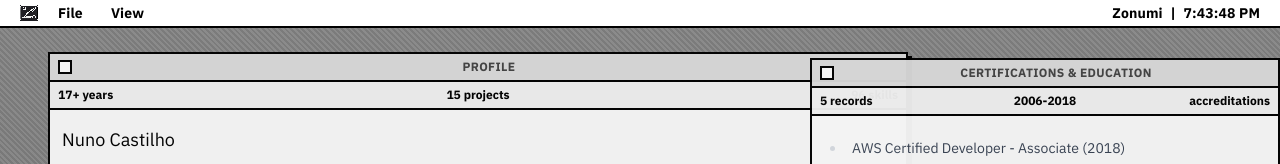
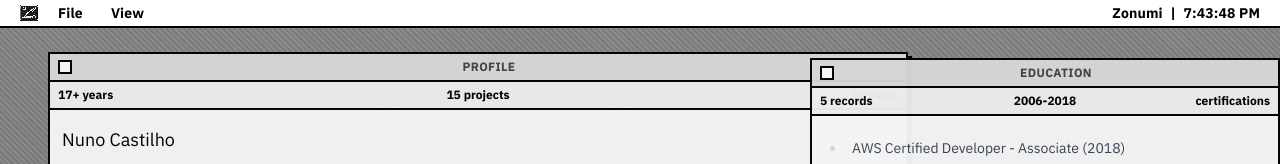
Before and after one commit to zonumi/zonumi-website, a Next.js app: page / in a window 1280 px wide. Shown: the top 164 px of the page. Built offline with nearby package versions, Linux system fonts and the light colour scheme.

Commit message:
feat: rename certifications window to education

```diff
--- a/src/components/DesktopWorkspace.tsx
+++ b/src/components/DesktopWorkspace.tsx
@@ -595,11 +595,11 @@ export function DesktopWorkspace({ profile, projects, skills }: DesktopWorkspace
 
       {renderWindowFrame(
         "about-certs",
-        "Certifications & Education",
+        "Education",
         <>
           <p>{certificationsCount} records</p>
           <p>2006-2018</p>
-          <p>accreditations</p>
+          <p>certifications</p>
         </>,
         <div className="desktop-window-content">
           {certificationsContent ? (
```
Also changed, not shown: 2 other files (tests, documents, lock files or other folders).
